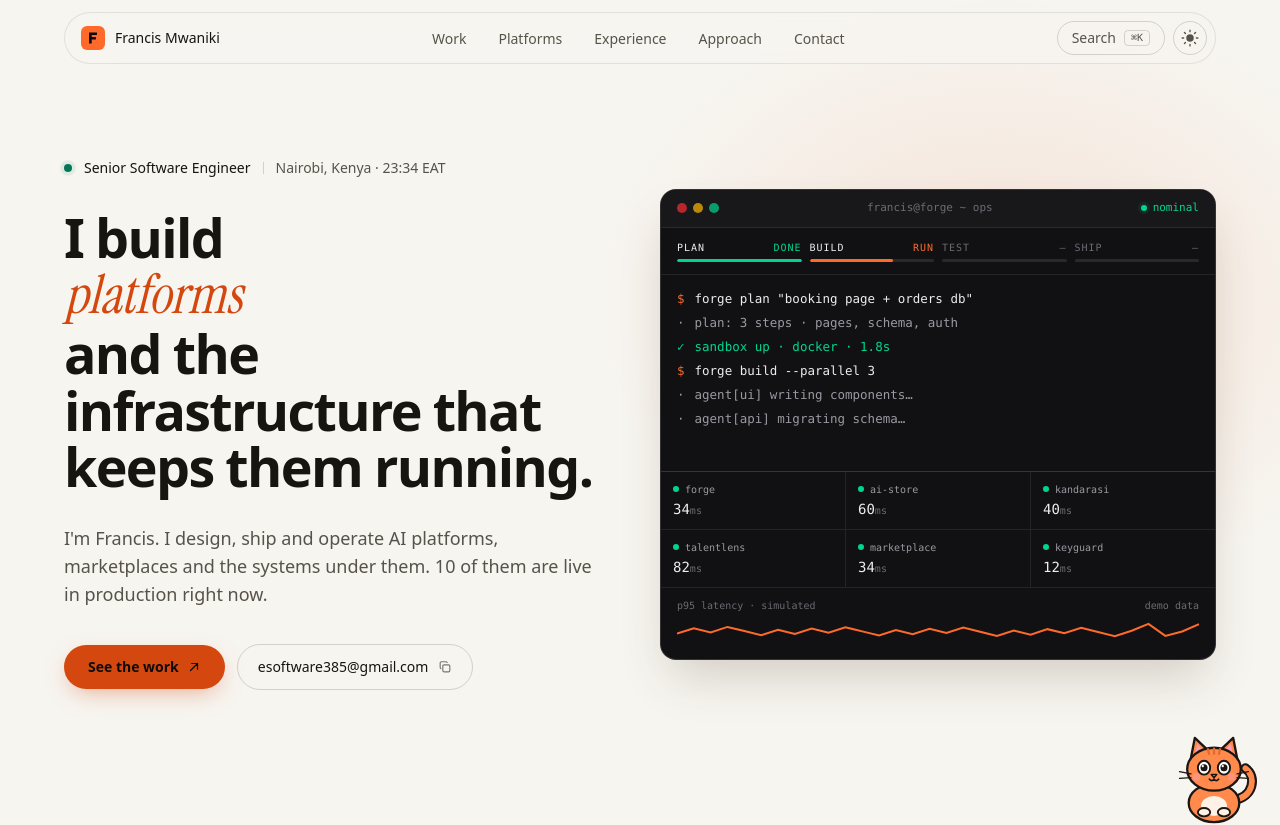
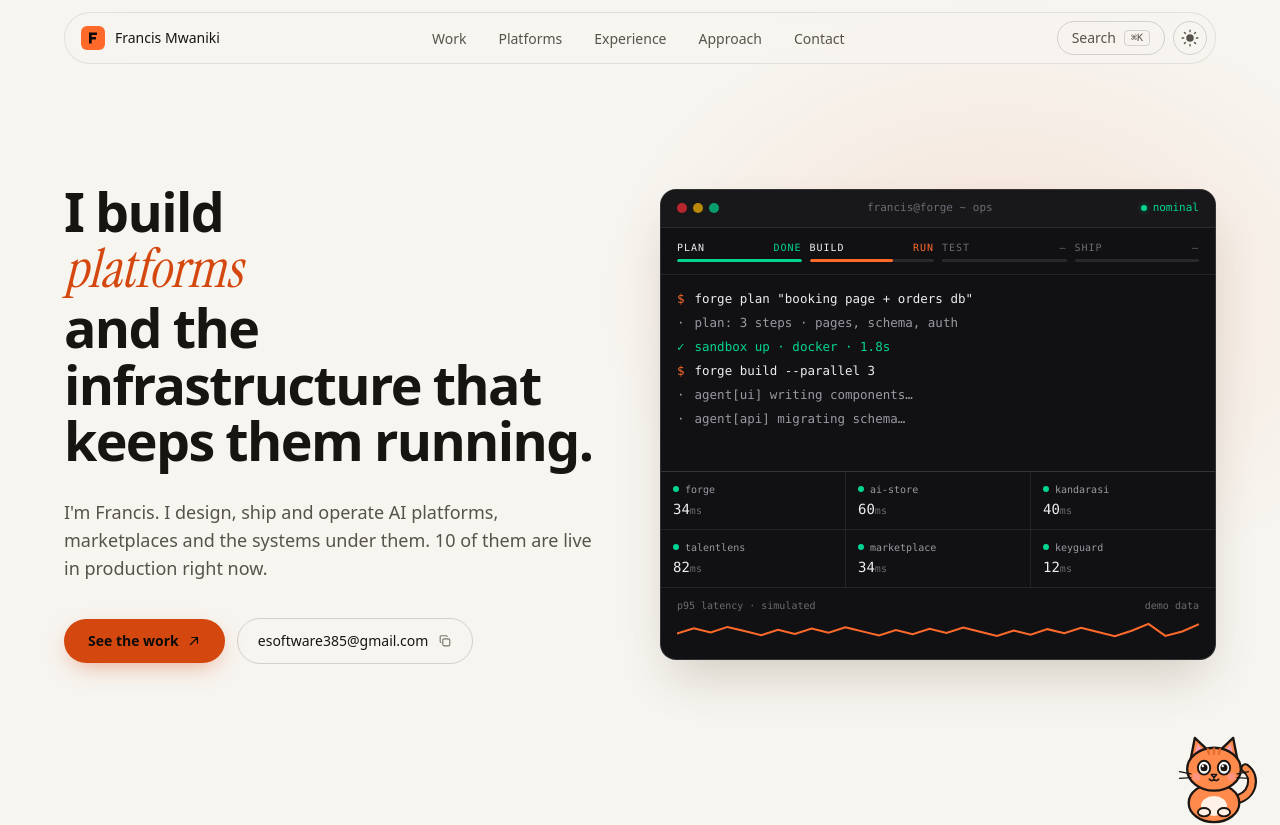
Before and after one commit to Francis-Mwaniki/mr-Left, a React (Vite) app: page / in a window 1280 px wide. Shown: the top 825 px of the page. Built offline with nearby package versions, Linux system fonts and the light colour scheme.

Commit message:
Hero: remove the role/location/time status line

```diff
--- a/src/hooks.ts
+++ b/src/hooks.ts
@@ -1,15 +1,4 @@
 import { useEffect, useState } from "react";
-
-export function useClock(timeZone: string) {
-  const fmt = () =>
-    new Intl.DateTimeFormat("en-GB", { timeZone, hour: "2-digit", minute: "2-digit", hour12: false }).format(new Date());
-  const [t, setT] = useState(fmt);
-  useEffect(() => {
-    const id = setInterval(() => setT(fmt()), 15_000);
-    return () => clearInterval(id);
-  }, [timeZone]);
-  return t;
-}
 
 export function useActiveSection(ids: string[]) {
   const [active, setActive] = useState(ids[0]);
--- a/src/sections/Hero.tsx
+++ b/src/sections/Hero.tsx
@@ -2,7 +2,6 @@ import { useEffect, useState } from "react";
 
 import { Console } from "../Console";
 import { allProjects, profile } from "../data";
-import { useClock } from "../hooks";
 import { Arrow } from "../icons";
 import { EmailButton, Magnetic, Tilt } from "../ui";
 
@@ -29,7 +28,6 @@ function Kinetic() {
 }
 
 export function Hero() {
-  const time = useClock(profile.timezone);
   const line = "the infrastructure that keeps them running.".split(" ");
   return (
     <section id="top" className="relative flex min-h-[100svh] items-center overflow-hidden px-5 pb-20 pt-32">
@@ -40,15 +38,6 @@ export function Hero() {
       />
       <div className="relative mx-auto grid w-full max-w-6xl items-center gap-14 lg:grid-cols-12 lg:gap-10">
         <div className="min-w-0 lg:col-span-6">
-          <p className="fade-in mb-8 flex flex-wrap items-center gap-x-3 gap-y-1 text-sm text-muted">
-            <span className="pulse h-2 w-2 rounded-full bg-ok" aria-hidden />
-            <span className="text-fg">{profile.role}</span>
-            <span aria-hidden className="hidden h-3 w-px bg-line-2 sm:block" />
-            <span className="tabular-nums">
-              {profile.location} · {time} EAT
-            </span>
-          </p>
-
           <h1 className="text-[clamp(2.25rem,4.2vw,3.5rem)] font-semibold leading-[1.05] tracking-[-0.03em]">
             <span className="sr-only">I build AI products, marketplaces and platforms, and the infrastructure that keeps them running.</span>
             <span aria-hidden>
```
